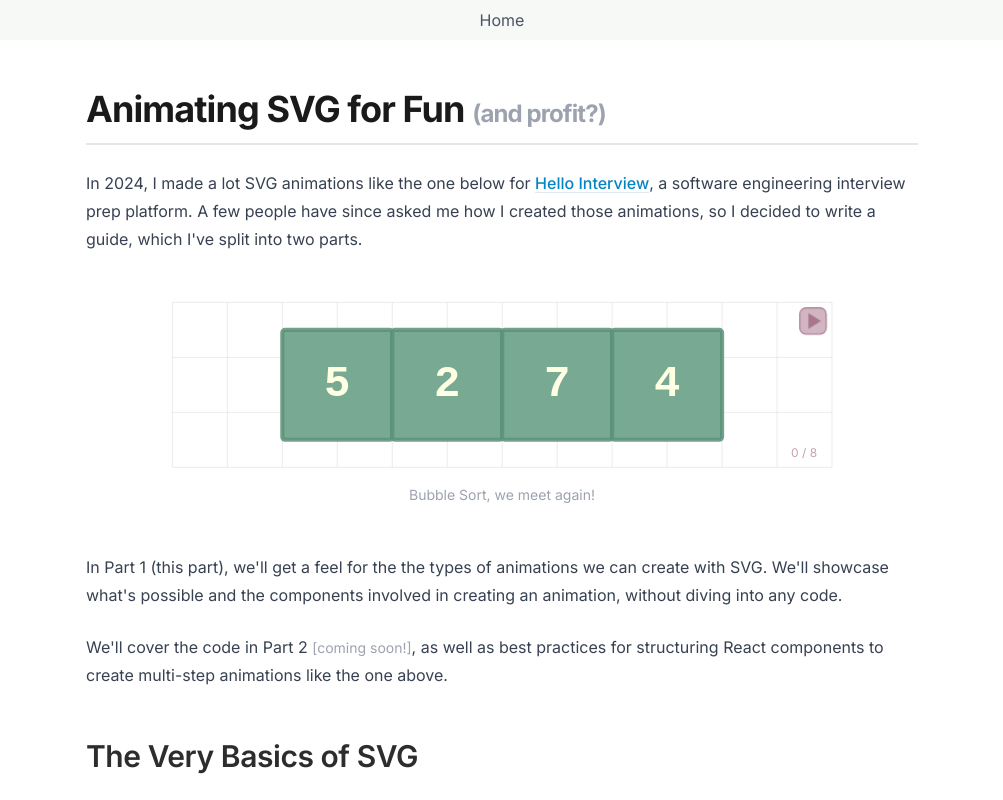
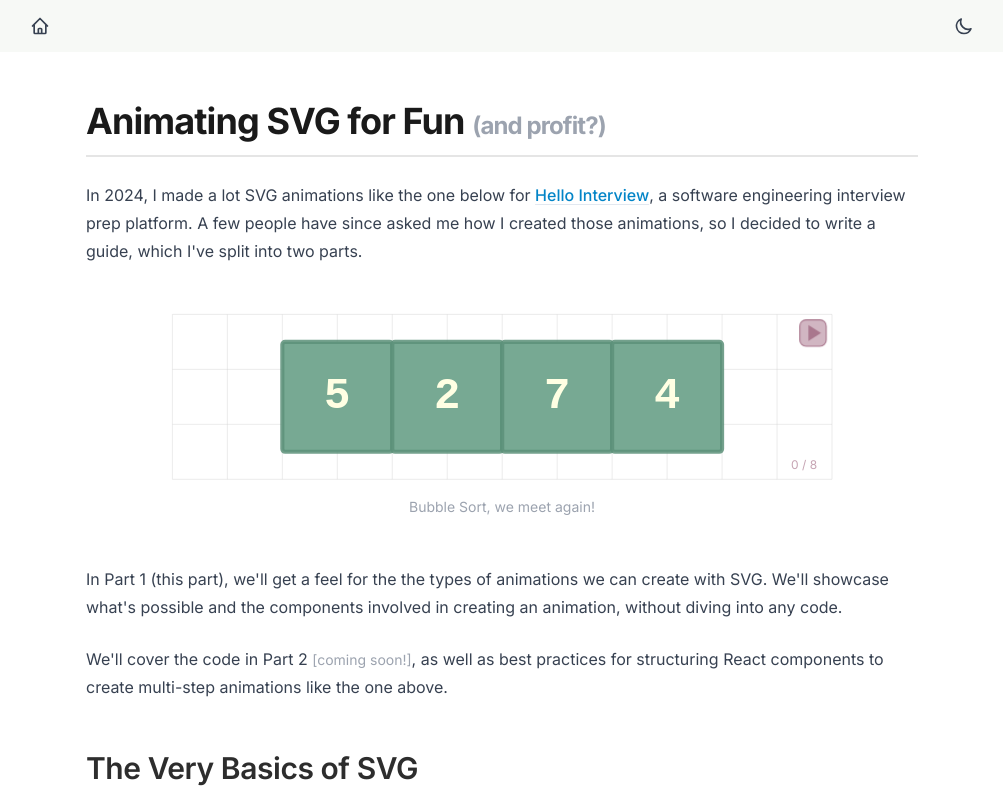
Before and after one commit to jzhang621/website, a Next.js app: page /animating-svg in a window 1280 px wide. Shown: the top 800 px of the page, without its empty margins (138-1141 px from the left). Built offline with nearby package versions, Linux system fonts and the light colour scheme.

Commit message:
dark mode!

```diff
--- a/app/components/Nav.tsx
+++ b/app/components/Nav.tsx
@@ -2,18 +2,38 @@
 
 import { usePathname } from "next/navigation";
 import Link from "next/link";
+import { ThemeToggle } from "@/components/ThemeToggle";
 
 export function Nav() {
     const pathname = usePathname();
     if (pathname === "/") return null;
 
     return (
-        <nav className="bg-[#8DA97711] py-2">
-            <div className="max-w-5xl text-center mx-auto px-4 sm:px-6 lg:px-8">
-                <Link href="/" className="text-center text-md text-gray-600 hover:text-gray-900">
-                    Home
-                </Link>
-            </div>
-        </nav>
+      <nav className="bg-[#8DA97711] dark:bg-gray-800/20 py-2">
+        <div className="max-w-5xl flex justify-between items-center mx-auto px-4 sm:px-6 lg:px-8">
+          <Link
+            href="/"
+            className="p-2 rounded-lg hover:bg-neutral-200 dark:hover:bg-slate-800 transition-colors relative z-10"
+            aria-label="Go to home page"
+            title="Go to home page"
+          >
+            <svg
+              className="w-5 h-5 text-gray-700 dark:text-gray-300"
+              fill="none"
+              stroke="currentColor"
+              viewBox="0 0 24 24"
+              xmlns="http://www.w3.org/2000/svg"
+            >
+              <path
+                strokeLinecap="round"
+                strokeLinejoin="round"
+                strokeWidth={2}
+                d="M3 12l2-2m0 0l7-7 7 7M5 10v10a1 1 0 001 1h3m10-11l2 2m-2-2v10a1 1 0 01-1 1h-3m-6 0a1 1 0 001-1v-4a1 1 0 011-1h2a1 1 0 011 1v4a1 1 0 001 1m-6 0h6"
+              />
+            </svg>
+          </Link>
+          <ThemeToggle />
+        </div>
+      </nav>
     );
 }
--- a/app/globals.css
+++ b/app/globals.css
@@ -1,6 +1,68 @@
 @tailwind base;
 @tailwind utilities;
 
+/* MDX Component CSS Custom Properties */
+:root {
+  --text-primary: #1a1a1a;
+  --text-secondary: #374151;
+  --text-muted: #6b7280;
+  --text-heading: #2d2d2d;
+  --text-heading-h3: #404040;
+  --text-heading-h4: #525252;
+  --text-strong: #1f2937;
+  --border-color: #e5e5e5;
+  --border-light: #e2e8f0;
+  --border-code: #e2e8f0;
+  --bg-code: #f1f5f9;
+  --bg-code-dark: #1e293b;
+  --bg-blockquote: #f8fafc;
+  --bg-blockquote-dark: #1f2937;
+  --link-color: #0284c7;
+  --link-color-dark: #60a5fa;
+  --code-color: #e11d48;
+  --code-color-dark: #f87171;
+  --blockquote-border: #3b82f6;
+  --blockquote-border-dark: #60a5fa;
+  --hr-color: #e5e7eb;
+  --hr-color-dark: #374151;
+  --table-border: #d1d5db;
+  --table-border-dark: #374151;
+  --table-bg: #ffffff;
+  --table-bg-dark: #1f2937;
+  --table-header-bg: #f9fafb;
+  --table-header-bg-dark: #374151;
+}
+
+.dark {
+  --text-primary: #d1d5db;
+    --text-secondary: #d1d5db;
+  --text-muted: #9ca3af;
+  --text-heading: #d1d5db;
+    --text-heading-h3: #d1d5db;
+    --text-heading-h4: #d1d5db3;
+    --text-strong: #d1d5db3;
+  --border-color: #374151;
+  --border-light: #374151;
+  --border-code: #4b5563;
+  --bg-code: #374151;
+  --bg-code-dark: #1e293b;
+  --bg-blockquote: #1f2937;
+  --bg-blockquote-dark: #1f2937;
+  --link-color: #60a5fa;
+  --link-color-dark: #60a5fa;
+  --code-color: #f87171;
+  --code-color-dark: #f87171;
+  --blockquote-border: #60a5fa;
+  --blockquote-border-dark: #60a5fa;
+  --hr-color: #374151;
+  --hr-color-dark: #374151;
+  --table-border: #374151;
+  --table-border-dark: #374151;
+  --table-bg: #1f2937;
+  --table-bg-dark: #1f2937;
+  --table-header-bg: #374151;
+  --table-header-bg-dark: #374151;
+}
 /* :root {
   --background: #ffffff;
   --foreground: #171717;
--- a/app/layout.tsx
+++ b/app/layout.tsx
@@ -4,6 +4,7 @@ import "./globals.css";
 import { Analytics } from "@vercel/analytics/react";
 import { Nav } from "./components/Nav";
 import { FootnoteProvider } from "../components/Footnote";
+import { ThemeProvider } from "@/contexts/ThemeProvider";
 
 const inter = Inter({
   subsets: ["latin"],
@@ -39,12 +40,14 @@ export default function RootLayout({
       <head>
         <link rel="preconnect" href="https://www.jimmymeetsworld.com" />
       </head>
-      <body className={`bg-white antialiased`}>
+      <body className={`bg-white dark:bg-gray-900 antialiased`}>
+        <ThemeProvider>
           <FootnoteProvider>
             <Nav />
-          <div className="mt-4 w-full md:max-w-4xl mx-auto px-4 sm:px-6 lg:px-8">{children}</div>
+            <div className="w-full md:max-w-4xl mx-auto px-4 sm:px-6 lg:px-8">{children}</div>
             <Analytics />
           </FootnoteProvider>
+        </ThemeProvider>
       </body>
     </html>
   );
--- a/components/Footnote.tsx
+++ b/components/Footnote.tsx
@@ -42,9 +42,9 @@ export const Footnote: React.FC<FootnoteProps> = ({ id, children }) => {
     return (
       <div
         id={`footnote-${id}`}
-        className="foonote text-sm text-gray-600 mt-4 mb-4 pl-2 border-l-0 border-gray-200 flex items-center"
+        className="foonote text-sm text-gray-600 dark:text-gray-300 mt-4 mb-4 pl-2 border-l-0 border-gray-200 dark:border-gray-700 flex items-center"
       >
-        <span className="text-gray-400 mr-2 flex-shrink-0">[{id}]</span>
+        <span className="text-gray-400 dark:text-gray-500 mr-2 flex-shrink-0">[{id}]</span>
         {/* Remove margin-y from p tags that rendered and styled by mdx */}
         <span className="footnote-content [&>p]:!my-0 [&>p]:!text-sm">{children}</span>
       </div>
@@ -67,7 +67,7 @@ export const FootnoteReference: React.FC<{ id: string }> = ({ id }) => {
         <sup>
           <button
             onClick={handleClick}
-                    className="text-slate-500 hover:text-slate-800 no-underline text-sm cursor-pointer bg-transparent border-none p-0 font-inherit"
+            className="text-slate-500 dark:text-slate-400 hover:text-slate-800 dark:hover:text-slate-200 no-underline text-sm cursor-pointer bg-transparent border-none p-0 font-inherit"
           >
             [{id}]
           </button>
--- a/components/LinkableHeading.module.css
+++ b/components/LinkableHeading.module.css
@@ -11,7 +11,7 @@
     transform: translateY(-50%);
     opacity: 0;
     transition: all 0.2s ease-in-out;
-    color: #9ca3af;
+    color: var(--text-muted);
     text-decoration: none;
     font-size: 1rem;
     font-weight: 400;
@@ -26,8 +26,8 @@
 }
 
 .anchor:hover {
-    color: #6b7280;
-    background-color: #f3f4f6;
+    color: var(--text-secondary);
+        background-color: var(--bg-code);
     opacity: 1 !important;
 }
 
@@ -38,7 +38,7 @@
 /* Focus styles for accessibility */
 .anchor:focus {
     opacity: 1;
-    outline: 2px solid #3b82f6;
+    outline: 2px solid var(--link-color);
     outline-offset: 2px;
 }
 
--- a/components/TOC/TOC.tsx
+++ b/components/TOC/TOC.tsx
@@ -77,7 +77,7 @@ export function TOC() {
 
     return (
       <div className="TOC fixed left-4 top-[41px] mt-12 transform w-48 max-h-96 overflow-y-auto hidden xl:block">
-            <div className="bg-white rounded-lg shadow-sm px-4">
+        <div className="rounded-lg shadow-sm px-4">
           <nav>
             <ul className="space-y-1">
               {tocItems.map((item) => (
@@ -89,8 +89,8 @@ export function TOC() {
                     ${item.level === 2 ? "pl-0" : "pl-4"}
                     ${
                       activeId === item.id
-                            ? "text-green-800 font-medium"
-                            : "text-slate-600 hover:text-green-900"
+                        ? "text-green-800 dark:text-zinc-200 font-medium"
+                        : "text-muted-foreground hover:text-foreground"
                     }
                   `}
                   >
--- a/components/TableOfContents.tsx
+++ b/components/TableOfContents.tsx
@@ -38,13 +38,15 @@ const TableOfContents: React.FC<TableOfContentsProps> = ({ className = "", maxDe
 
   return (
     <nav className={`toc ${className}`}>
-      <h2 className="text-lg font-semibold text-gray-800 mb-4">Table of Contents</h2>
+      <h2 className="text-lg font-semibold text-gray-800 dark:text-gray-200 mb-4">
+        Table of Contents
+      </h2>
       <ul className="space-y-2">
         {toc.map((item, index) => (
           <li key={index} className={getIndentClass(item.level)}>
             <a
               href={`#${item.id}`}
-              className="text-sm text-gray-600 hover:text-gray-800 transition-colors duration-200 block py-1"
+              className="text-sm text-gray-600 dark:text-gray-400 hover:text-gray-800 dark:hover:text-gray-200 transition-colors duration-200 block py-1"
               onClick={(e) => {
                 e.preventDefault();
                 const element = document.getElementById(item.id);
--- /dev/null
+++ b/components/ThemeToggle.tsx
@@ -0,0 +1,48 @@
+"use client";
+
+import { useTheme } from "@/contexts/ThemeProvider";
+
+export function ThemeToggle() {
+  const { theme, toggleTheme } = useTheme();
+
+  return (
+    <button
+      onClick={toggleTheme}
+      className="p-2 rounded-lg hover:bg-neutral-200 dark:hover:bg-slate-800 transition-colors  relative z-10"
+      aria-label={`Switch to ${theme === "light" ? "dark" : "light"} mode`}
+      title={`Switch to ${theme === "light" ? "dark" : "light"} mode`}
+    >
+      {theme === "light" ? (
+        <svg
+          className="w-5 h-5 text-gray-700 dark:text-gray-300"
+          fill="none"
+          stroke="currentColor"
+          viewBox="0 0 24 24"
+          xmlns="http://www.w3.org/2000/svg"
+        >
+          <path
+            strokeLinecap="round"
+            strokeLinejoin="round"
+            strokeWidth={2}
+            d="M20.354 15.354A9 9 0 018.646 3.646 9.003 9.003 0 0012 21a9.003 9.003 0 008.354-5.646z"
+          />
+        </svg>
+      ) : (
+        <svg
+          className="w-5 h-5 text-gray-700 dark:text-gray-300"
+          fill="none"
+          stroke="currentColor"
+          viewBox="0 0 24 24"
+          xmlns="http://www.w3.org/2000/svg"
+        >
+          <path
+            strokeLinecap="round"
+            strokeLinejoin="round"
+            strokeWidth={2}
+            d="M12 3v1m0 16v1m9-9h-1M4 12H3m6.01-6.01l.707-.707m6.364 6.364l.707.707M6.01 6.01L5.303 5.303m12.02 12.02l.707.707M12 7a5 5 0 105 5 5 5 0 00-5-5z"
+          />
+        </svg>
+      )}
+    </button>
+  );
+}
--- /dev/null
+++ b/contexts/ThemeProvider.tsx
@@ -0,0 +1,56 @@
+"use client";
+
+import { createContext, useContext, useEffect, useState } from "react";
+
+type Theme = "light" | "dark";
+
+interface ThemeContextType {
+  theme: Theme;
+  toggleTheme: () => void;
+}
+
+const ThemeContext = createContext<ThemeContextType | undefined>(undefined);
+
+export function ThemeProvider({ children }: { children: React.ReactNode }) {
+  const [theme, setTheme] = useState<Theme>("light");
+
+  useEffect(() => {
+    // Check for saved theme preference or default to light mode
+    const savedTheme = localStorage.getItem("theme") as Theme;
+    if (savedTheme) {
+      setTheme(savedTheme);
+    } else if (window.matchMedia("(prefers-color-scheme: dark)").matches) {
+      setTheme("dark");
+    }
+  }, []);
+
+  useEffect(() => {
+    // Update the document class when theme changes
+    const root = document.documentElement;
+    if (theme === "dark") {
+      root.classList.add("dark");
+    } else {
+      root.classList.remove("dark");
+    }
+    // Save theme preference
+    localStorage.setItem("theme", theme);
+  }, [theme]);
+
+  const toggleTheme = () => {
+    setTheme(prev => prev === "light" ? "dark" : "light");
+  };
+
+  return (
+    <ThemeContext.Provider value={{ theme, toggleTheme }}>
+      {children}
+    </ThemeContext.Provider>
+  );
+}
+
+export function useTheme() {
+  const context = useContext(ThemeContext);
+  if (context === undefined) {
+    throw new Error("useTheme must be used within a ThemeProvider");
+  }
+  return context;
+}
```
Also changed, not shown: app/page.tsx (+13 -9 lines), components/FootnoteModal.tsx (+10 -5 lines), components/mdx-components.module.css (+58 -51 lines). Lines whose indentation alone changed are shown as unchanged.
